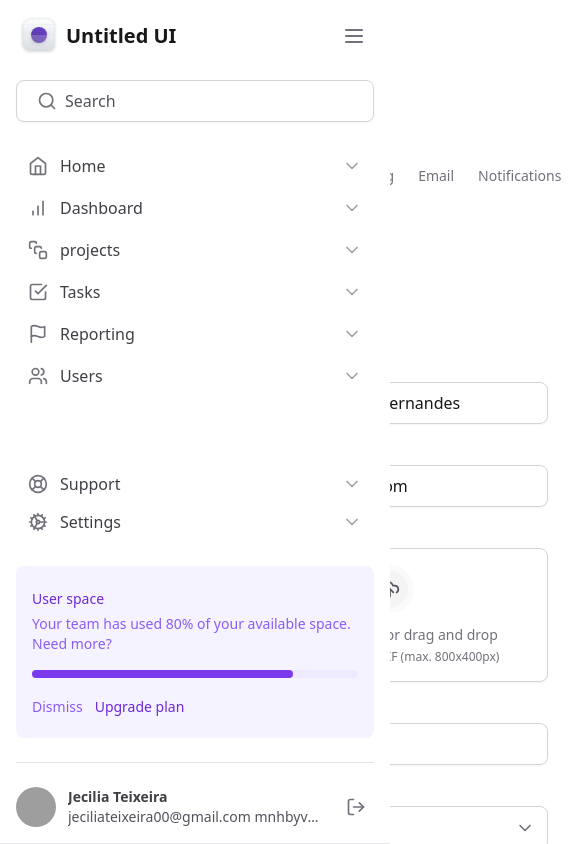
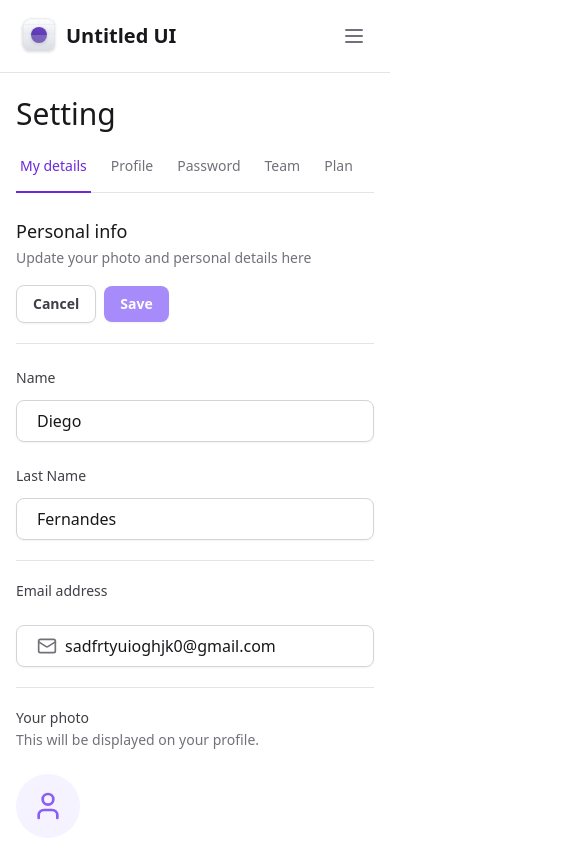
Before and after one commit to Jecilia/masterizando-tailwindcss-rocketseat, a React (Vite) app: page / in a window 390 px wide. Shown: the top 844 px of the page, 585 px wide, since content can reach past the window. Built offline with nearby package versions, Linux system fonts and the light colour scheme; grey boxes are pictures that could not be loaded.

Commit message:
full responsiveness of lg and mobile

```diff
--- a/package.json
+++ b/package.json
@@ -12,6 +12,7 @@
   "dependencies": {
     "@formkit/auto-animate": "^0.8.2",
     "@radix-ui/react-collapsible": "^1.0.3",
+    "@radix-ui/react-scroll-area": "^1.0.5",
     "@radix-ui/react-select": "^2.0.0",
     "@radix-ui/react-tabs": "^1.0.4",
     "framer-motion": "^11.0.8",
--- a/src/app.tsx
+++ b/src/app.tsx
@@ -3,9 +3,9 @@
 
 function App() {
   return (
-    <div className="grid min-h-screen grid-cols-app">
+    <div className="min-h-screen lg:grid lg:grid-cols-app">
       <Sidebar />
-      <main className="px-4 pb-12 pt-24 lg:col-start-2 lg:p-8">
+      <main className="max-w-[100vw] px-4 pb-12 pt-24 lg:col-start-2 lg:p-8">
         <Home />
       </main>
     </div>
--- a/src/components/SettingsTabs/TabItem.tsx
+++ b/src/components/SettingsTabs/TabItem.tsx
@@ -14,7 +14,7 @@
       value={value}
       className="group relative px-1 pb-4 text-sm font-medium text-zinc-500 outline-none hover:text-violet-700 data-[state=active]:text-violet-700"
     >
-      <span className="rounded  group-focus-visible:ring-2 group-focus-visible:ring-violet-400 group-focus-visible:ring-offset-4">
+      <span className="whitespace-nowrap rounded  group-focus-visible:ring-2 group-focus-visible:ring-violet-400 group-focus-visible:ring-offset-4">
         {title}
       </span>
       {isSelected && (
--- a/src/components/SettingsTabs/index.tsx
+++ b/src/components/SettingsTabs/index.tsx
@@ -1,5 +1,6 @@
 'use client'
 import * as Tabs from '@radix-ui/react-tabs'
+import * as ScrollArea from '@radix-ui/react-scroll-area'
 import { TabItem } from './TabItem'
 import { useState } from 'react'
 
@@ -7,6 +8,8 @@
   const [currentTab, setCurrentTab] = useState('tab1')
   return (
     <Tabs.Root value={currentTab} onValueChange={setCurrentTab}>
+      <ScrollArea.Root className="w-full" type="scroll">
+        <ScrollArea.Viewport className="w-full overflow-x-scroll">
           <Tabs.List className="mt-6 flex w-full items-center gap-4 border-b border-zinc-200">
             <TabItem
               value="tab1"
@@ -24,8 +27,16 @@
               title="Password"
               isSelected={currentTab === 'tab3'}
             />
-        <TabItem value="tab4" title="Team" isSelected={currentTab === 'tab4'} />
-        <TabItem value="tab5" title="Plan" isSelected={currentTab === 'tab5'} />
+            <TabItem
+              value="tab4"
+              title="Team"
+              isSelected={currentTab === 'tab4'}
+            />
+            <TabItem
+              value="tab5"
+              title="Plan"
+              isSelected={currentTab === 'tab5'}
+            />
             <TabItem
               value="tab6"
               title="Billing"
@@ -52,6 +63,14 @@
               isSelected={currentTab === 'tab10'}
             />
           </Tabs.List>
+        </ScrollArea.Viewport>
+        <ScrollArea.Scrollbar
+          className="select-non flex h-0.5 translate-y-1.5 touch-none flex-col bg-zinc-100"
+          orientation="horizontal"
+        >
+          <ScrollArea.Thumb className="relative flex-1 rounded-lg bg-zinc-300 " />
+        </ScrollArea.Scrollbar>
+      </ScrollArea.Root>
     </Tabs.Root>
   )
 }
--- a/src/components/Sidebar/index.tsx
+++ b/src/components/Sidebar/index.tsx
@@ -21,7 +21,7 @@
 
 export function Sidebar() {
   return (
-    <Collapsible.Root className="fixed bottom-0 left-0 right-0 top-0 z-20 flex h-screen flex-col gap-6 border-b border-zinc-200 bg-white p-4 lg:right-auto lg:w-80 lg:border-r lg:px-5 lg:py-8">
+    <Collapsible.Root className="fixed left-0 right-0 top-0 z-20 flex flex-col gap-6 border-b border-zinc-200 bg-white p-4 data-[state=open]:bottom-0 lg:right-auto lg:w-80 lg:border-r lg:px-5 lg:py-8 lg:data-[state=closed]:bottom-0 ">
       <div className="flex items-center justify-between ">
         <Logo />
         <Collapsible.Trigger asChild className="lg:hidden">
@@ -30,9 +30,13 @@
           </Button>
         </Collapsible.Trigger>
       </div>
+      <Collapsible.Content
+        forceMount
+        className="flex flex-1 flex-col gap-6 data-[state=closed]:hidden lg:data-[state=closed]:flex"
+      >
         <Input.Root>
           <Input.Prefix>
-          <Search className=" h-5 w-5 text-zinc-500" />
+            <Search className="h-5 w-5 text-zinc-500" />
           </Input.Prefix>
           <Input.Control placeholder="Search" />
         </Input.Root>
@@ -54,6 +58,7 @@
           <div className="h-px bg-zinc-200" />
           <Profile />
         </div>
+      </Collapsible.Content>
     </Collapsible.Root>
   )
 }
--- a/src/components/home/index.tsx
+++ b/src/components/home/index.tsx
@@ -10,11 +10,11 @@
 export function Home() {
   return (
     <>
-      <h1 className="text-3xl font-medium text-zinc-900">Setting</h1>
+      <h1 className=" text-3xl font-medium text-zinc-900">Setting</h1>
       <SettingTabs />
 
       <div className="mt-6 flex flex-col ">
-        <div className="flex items-center justify-between border-b border-zinc-200 pb-5 ">
+        <div className="flex flex-col justify-between gap-4 border-b border-zinc-200 pb-5 lg:flex-row lg:items-center">
           <div>
             <h2 className="text-lg font-medium text-zinc-900">Personal info</h2>
             <span className="text-sm text-zinc-500">
@@ -32,26 +32,33 @@
         </div>
         <form
           id="settings"
-          className="mt-6 flex w-full flex-col gap-5 divide-y divide-zinc-200 border-zinc-200"
+          className="mt-6 flex w-full flex-col gap-5 divide-y divide-zinc-200"
         >
-          <div className="grid grid-cols-form gap-3">
+          <div className="flex flex-col gap-3 lg:grid lg:grid-cols-form">
             <label
               htmlFor="firstName"
               className="text-sm font-medium text-zinc-700"
             >
               Name
             </label>
-            <div className="grid grid-cols-2 gap-6 ">
+            <div className="flex flex-col gap-6 lg:grid lg:grid-cols-2">
               <Input.Root>
                 <Input.Control id="firstName" defaultValue="Diego" />
               </Input.Root>
-
-              <Input.Root>
-                <Input.Control defaultValue="Fernandes" />
-              </Input.Root>
+              <div className="flex flex-col gap-3 lg:block">
+                <label
+                  htmlFor="lastName"
+                  className="text-sm font-medium text-zinc-700 lg:sr-only"
+                >
+                  Last Name
+                </label>
+                <Input.Root>
+                  <Input.Control defaultValue="Fernandes" />
+                </Input.Root>
+              </div>
             </div>
           </div>
-          <div className="grid grid-cols-form gap-3 pt-5">
+          <div className="flex flex-col gap-6 pt-5 lg:grid lg:grid-cols-form">
             <label
               htmlFor="email"
               className="text-sm font-medium text-zinc-700"
@@ -70,7 +77,7 @@
               />
             </Input.Root>
           </div>
-          <div className="grid grid-cols-form gap-3 pt-5">
+          <div className="flex flex-col gap-6 pt-5 lg:grid lg:grid-cols-form">
             <label
               htmlFor="photo"
               className="text-sm font-medium text-zinc-700"
@@ -81,13 +88,13 @@
               </span>
             </label>
 
-            <FileInput.Root className="flex items-start gap-5">
+            <FileInput.Root className="flex flex-col gap-5 lg:flex-row lg:items-start">
               <FileInput.ImagePreview />
               <FileInput.Trigger />
               <FileInput.Control />
             </FileInput.Root>
           </div>
-          <div className="grid grid-cols-form gap-3 pt-5">
+          <div className="flex flex-col gap-6 pt-5 lg:grid lg:grid-cols-form">
             <label htmlFor="Role" className="text-sm font-medium text-zinc-700">
               Role
             </label>
@@ -99,7 +106,7 @@
               <Input.Control id="Role" defaultValue="CTO" />
             </Input.Root>
           </div>
-          <div className="grid grid-cols-form gap-3 pt-5">
+          <div className="flex flex-col gap-6 pt-5 lg:grid lg:grid-cols-form">
             <label
               htmlFor="country"
               className="text-sm font-medium text-zinc-700"
@@ -112,7 +119,7 @@
             </Select>
           </div>
 
-          <div className="grid grid-cols-form gap-3 pt-5">
+          <div className="flex flex-col gap-6 pt-5 lg:grid lg:grid-cols-form">
             <label
               htmlFor="timezone"
               className="text-sm font-medium text-zinc-700"
@@ -125,7 +132,7 @@
               <SelectItem value="mz" text="Pacific Standard Time (UTC-11:00)" />
             </Select>
           </div>
-          <div className="grid grid-cols-form gap-3 pt-5">
+          <div className="flex flex-col gap-6 pt-5 lg:grid lg:grid-cols-form">
             <label htmlFor="bio" className="text-sm font-medium text-zinc-700">
               Bio
               <span className="mt-0.5 block text-sm font-normal text-zinc-500">
@@ -133,7 +140,7 @@
               </span>
             </label>
             <div className="space-y-3">
-              <div className="grid grid-cols-2 gap-3">
+              <div className="flex flex-col gap-3 lg:grid lg:grid-cols-2">
                 <Select placeholder="" defaultValue="normal">
                   <SelectItem
                     value="normal"
@@ -170,7 +177,7 @@
             </div>
           </div>
 
-          <div className="grid grid-cols-form gap-3 pt-5">
+          <div className="flex flex-col gap-6 pt-5 lg:grid lg:grid-cols-form">
             <label
               htmlFor="projects"
               className="text-sm font-medium text-zinc-700"
```
Also changed, not shown: 1 other file (tests, documents, lock files or other folders). Lines whose indentation alone changed are shown as unchanged.
